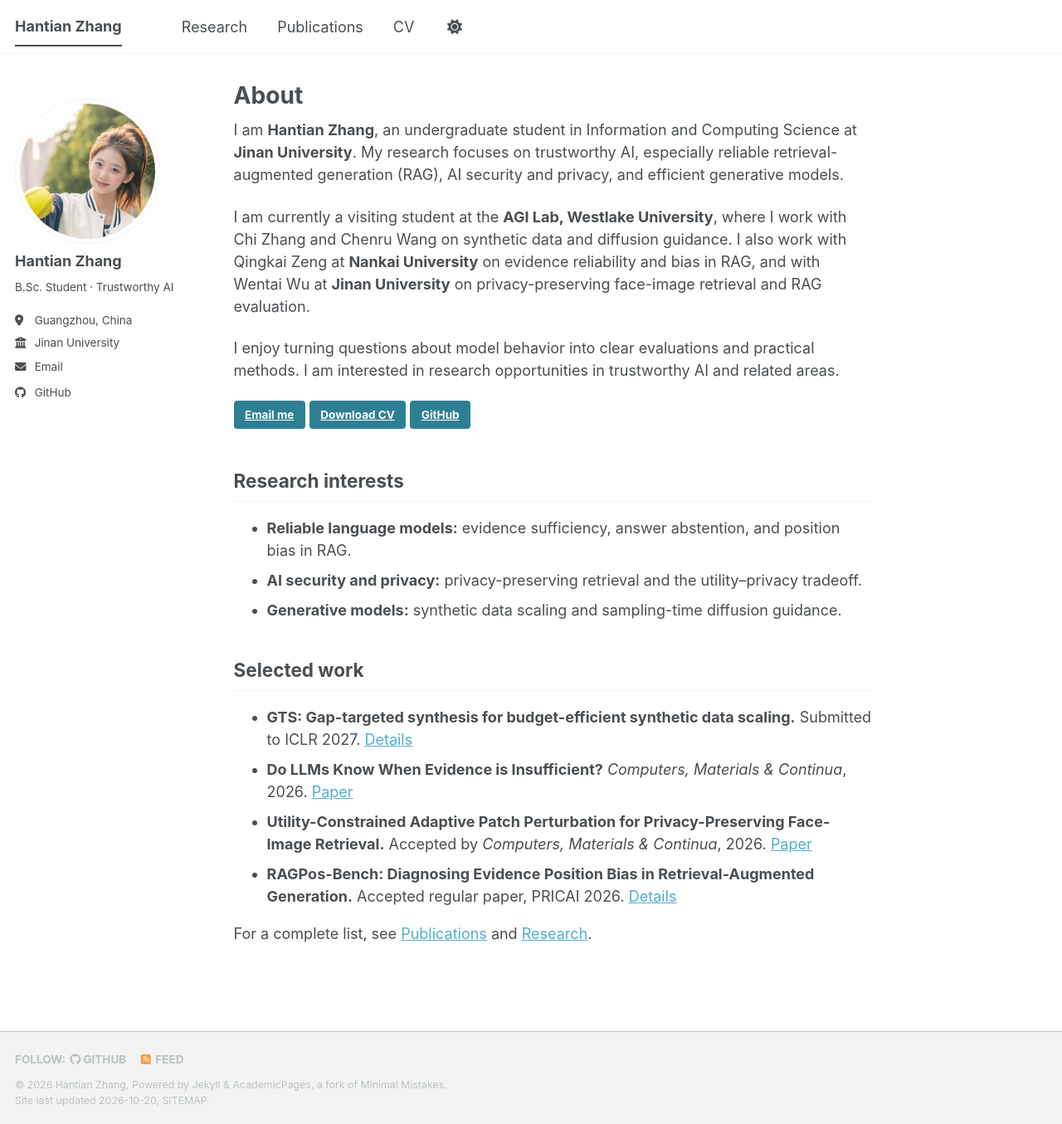
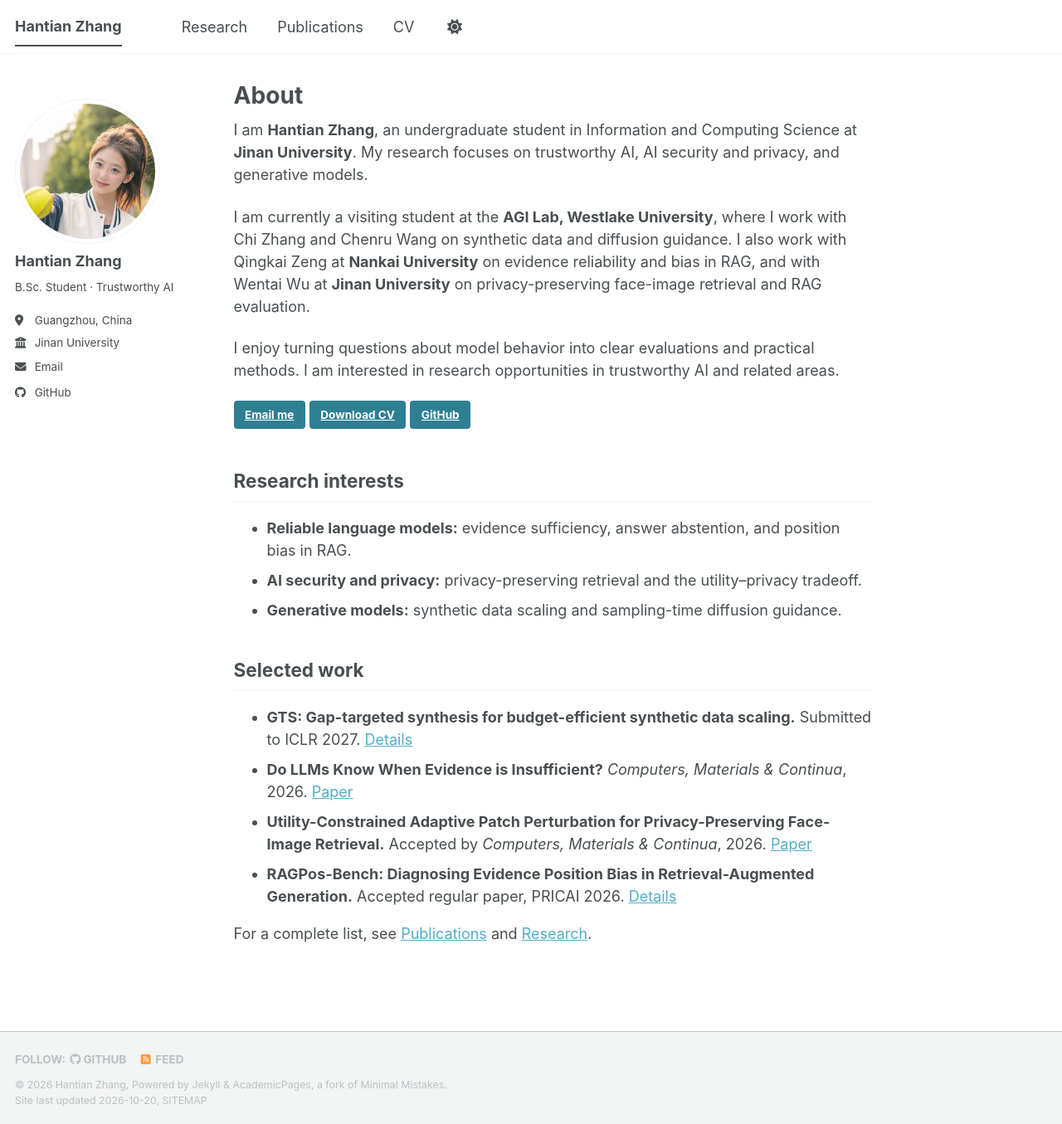
Before and after one commit to zht2005/zht2005.github.io, a Jekyll site: the page built from _pages/about.md, in a window 1280 px wide and 1355 px high. Shown: the whole window at 83% size. Built offline with Jekyll 4.4.1, drawn with Linux system fonts in a browser that asks for light colours; a style sheet for code colours, icons or effects is not loaded.

Commit message:
Simplify homepage research focus sentence

```diff
--- a/_pages/about.md
+++ b/_pages/about.md
@@ -5,7 +5,7 @@ permalink: /
 author_profile: true
 ---
 
-I am **Hantian Zhang**, an undergraduate student in Information and Computing Science at **Jinan University**. My research focuses on trustworthy AI, especially reliable retrieval-augmented generation (RAG), AI security and privacy, and efficient generative models.
+I am **Hantian Zhang**, an undergraduate student in Information and Computing Science at **Jinan University**. My research focuses on trustworthy AI, AI security and privacy, and generative models.
 
 I am currently a visiting student at the **AGI Lab, Westlake University**, where I work with Chi Zhang and Chenru Wang on synthetic data and diffusion guidance. I also work with Qingkai Zeng at **Nankai University** on evidence reliability and bias in RAG, and with Wentai Wu at **Jinan University** on privacy-preserving face-image retrieval and RAG evaluation.
 
```
